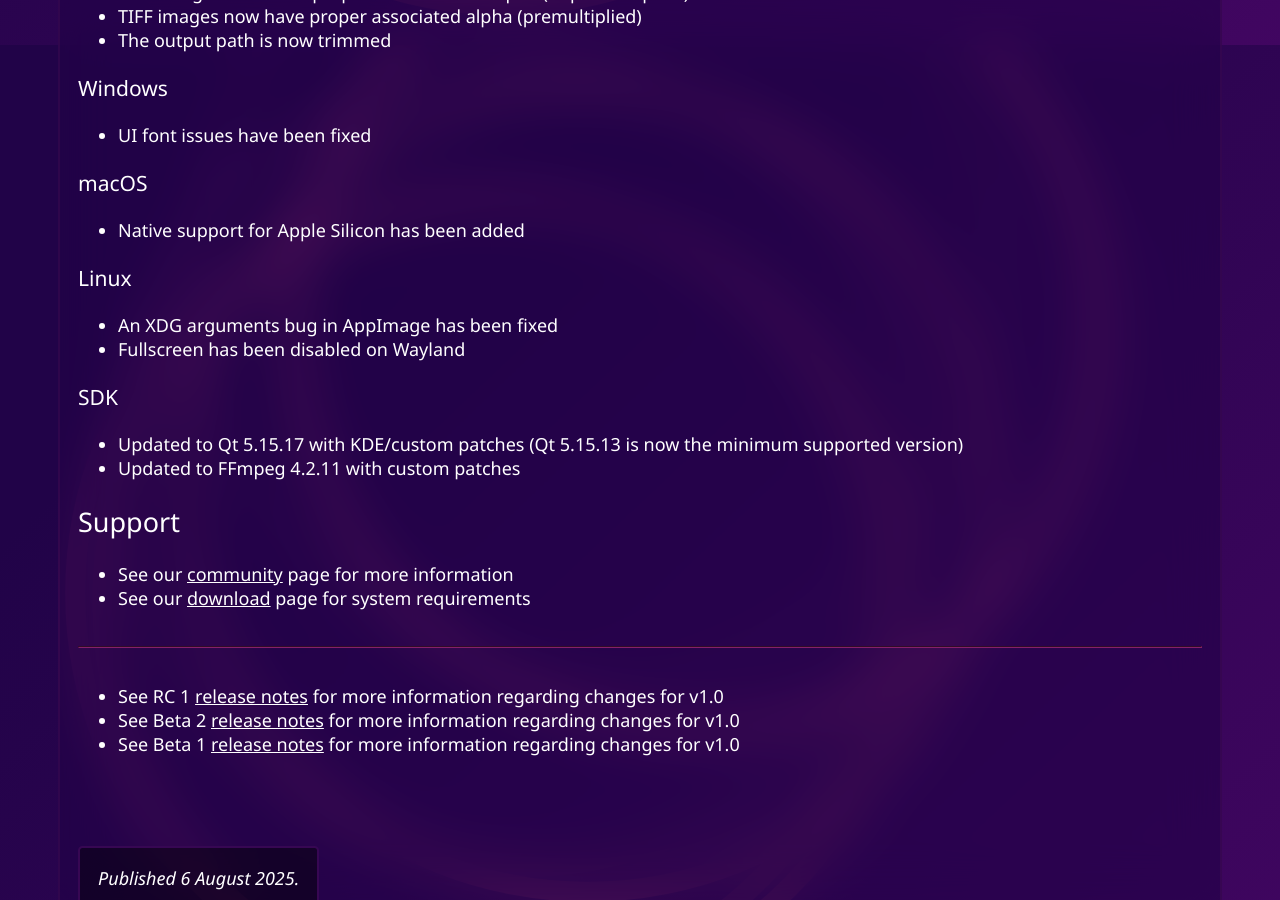
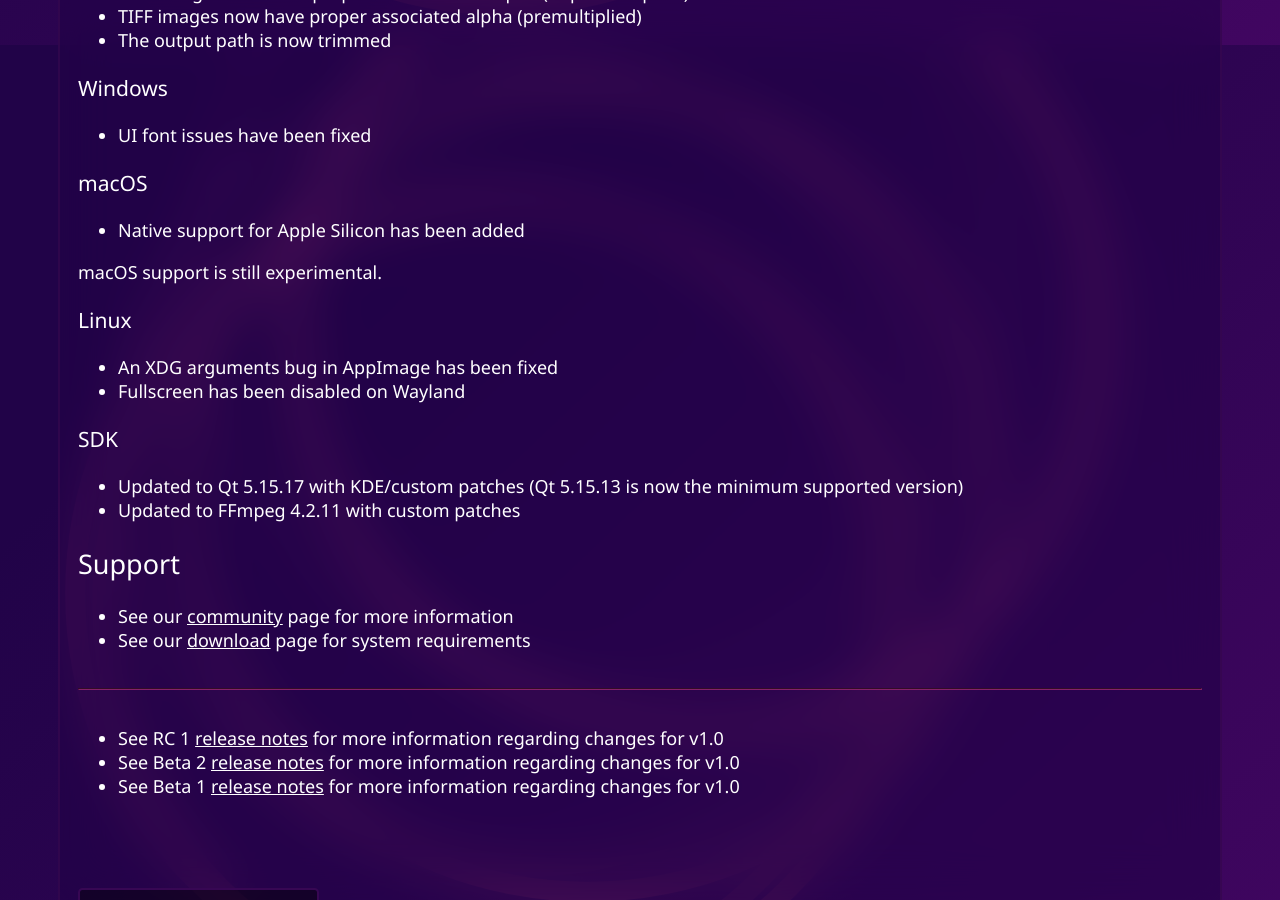
Before and after one commit to friction2d/friction2d.github.io, a Jekyll site: the page built from _posts/2025-08-06-friction-100-rc2.md, in a window 1280 px wide and 900 px high, scrolled down 3955 px. Built offline with Jekyll 4.4.1, drawn with Linux system fonts in a browser that asks for light colours.

Commit message:
Update 2025-08-06-friction-100-rc2.md

```diff
--- a/_posts/2025-08-06-friction-100-rc2.md
+++ b/_posts/2025-08-06-friction-100-rc2.md
@@ -83,6 +83,8 @@ More toolbar-related features are planned for v1.1.
 
 * Native support for Apple Silicon has been added
 
+macOS support is still experimental.
+
 ### Linux
 
 * An XDG arguments bug in AppImage has been fixed
```
